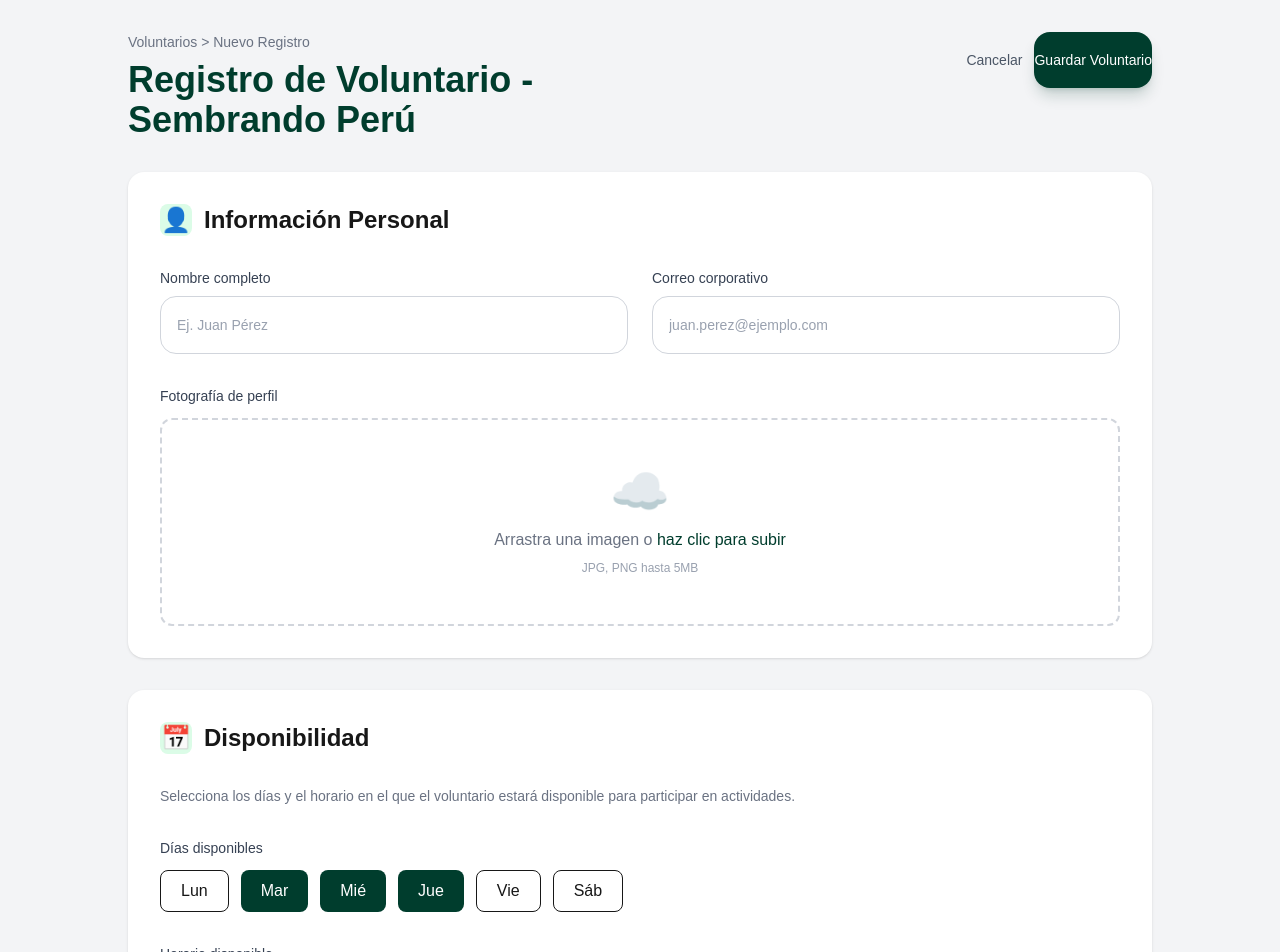
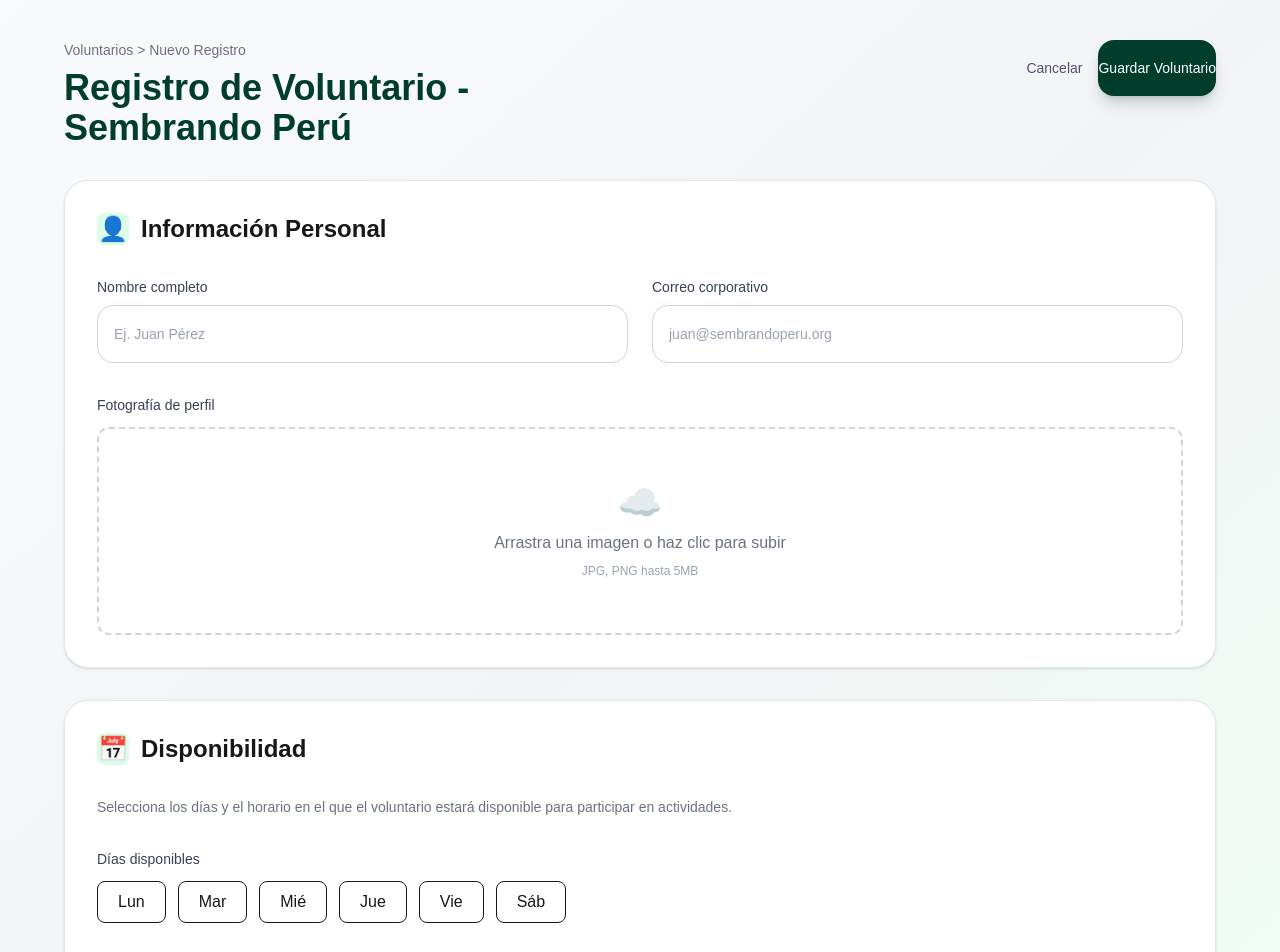
Before and after one commit to Jhair-Martel25/SISTEMAS_INFLUENCERS_FRONTEND, a Next.js app: page /voluntarios/registro in a window 1280 px wide. Shown: the top 952 px of the page. Built offline with nearby package versions, Linux system fonts and the light colour scheme; no server answers.

Commit message:
Mejora formulario de registro de voluntarios

```diff
--- a/src/app/dashboard/page.tsx
+++ b/src/app/dashboard/page.tsx
@@ -163,7 +163,10 @@
             </p>
           </Link>
 
-          <div className="bg-white rounded-2xl p-6 shadow-sm border border-gray-100 hover:shadow-md transition-shadow">
+          <Link
+            href="/voluntarios/registro"
+            className="bg-white rounded-2xl p-6 shadow-sm border border-gray-100 hover:shadow-lg hover:-translate-y-1 transition-all duration-300 block cursor-pointer"
+          >
             <div className="w-12 h-12 rounded-xl bg-[#20D18F]/10 flex items-center justify-center mb-4">
               <svg
                 xmlns="http://www.w3.org/2000/svg"
@@ -181,13 +184,15 @@
                 <line x1="8" y1="12" x2="16" y2="12" />
               </svg>
             </div>
+
             <h3 className="font-semibold text-gray-900">
               Registro de Voluntarios
             </h3>
+
             <p className="text-sm text-gray-500 mt-1">
               Añade nuevos voluntarios al sistema
             </p>
-          </div>
+          </Link>
         </div>
 
         <div className="bg-white rounded-2xl p-8 shadow-sm border border-gray-100">
--- a/src/app/voluntarios/registro/page.tsx
+++ b/src/app/voluntarios/registro/page.tsx
@@ -1,10 +1,43 @@
+"use client";
+import { useState } from "react";
 import { Button } from "@/components/ui/Button";
 import { InputField } from "@/components/ui/InputField";
 
 export default function RegistroVoluntarioPage() {
+    const [nombre, setNombre] = useState("");
+    const [correo, setCorreo] = useState("");
+    const [foto, setFoto] = useState<File | null>(null);
+    const [preview, setPreview] = useState<string | null>(null);
+    const [diasSeleccionados, setDiasSeleccionados] = useState<string[]>([]);
+    const [horaInicio, setHoraInicio] = useState("");
+    const [horaFin, setHoraFin] = useState("");
+    const handleImage = (e: React.ChangeEvent<HTMLInputElement>) => {
+        const file = e.target.files?.[0];
+        if (!file) return;
+        setFoto(file);
+        setPreview(URL.createObjectURL(file));
+    };
+    const toggleDia = (dia: string) => {
+        if (diasSeleccionados.includes(dia)) {
+            setDiasSeleccionados(diasSeleccionados.filter(d => d !== dia));
+        } else {
+            setDiasSeleccionados([...diasSeleccionados, dia]);
+        }
+    };
+    const guardarVoluntario = () => {
+        const voluntario = {
+            nombre,
+            correo,
+            foto,
+            diasDisponibles: diasSeleccionados,
+            horaInicio,
+            horaFin,
+        };
+        console.log("Datos del voluntario:", voluntario);
+    };
     return (
-        <main className="min-h-screen bg-gray-100 p-8">
-            <div className="max-w-5xl mx-auto">
+        <main className="min-h-screen bg-gradient-to-br from-slate-50 via-gray-100 to-green-50 py-10 px-6">
+            <div className="max-w-6xl mx-auto">
                 {/* Encabezado */}
                 <div className="flex justify-between items-start mb-8">
                     <div>
@@ -17,17 +50,18 @@
                             Sembrando Perú
                         </h1>
                     </div>
-                    <div className="flex gap-3">
+                    <div className="flex gap-4">
                         <Button variant="ghost">
                             Cancelar
                         </Button>
-                        <Button>
+
+                        <Button onClick={guardarVoluntario}>
                             Guardar Voluntario
                         </Button>
                     </div>
                 </div>
                 {/* Información Personal */}
-                <div className="bg-white rounded-2xl shadow-sm p-8 mb-8">
+                <div className="bg-white rounded-3xl border border-gray-200 shadow-sm hover:shadow-xl hover:-translate-y-1 transition-all duration-300 p-8 mb-8">
                     <h2 className="text-2xl font-semibold mb-8 flex items-center gap-3">
                         <span className="w-8 h-8 rounded-lg bg-green-100 flex items-center justify-center">
                             👤
@@ -38,11 +72,15 @@
                         <InputField
                             label="Nombre completo"
                             placeholder="Ej. Juan Pérez"
+                            value={nombre}
+                            onChange={(e) => setNombre(e.target.value)}
                         />
                         <InputField
                             label="Correo corporativo"
                             type="email"
-                            placeholder="juan.perez@ejemplo.com"
+                            placeholder="juan@sembrandoperu.org"
+                            value={correo}
+                            onChange={(e) => setCorreo(e.target.value)}
                         />
                     </div>
                     <div className="mt-8">
@@ -50,23 +88,36 @@
                             Fotografía de perfil
                         </label>
                         <div className="border-2 border-dashed border-gray-300 rounded-xl h-52 flex flex-col items-center justify-center text-gray-500 hover:border-[#003D2D] transition">
-                            <div className="text-5xl mb-3">
-                                ☁️
-                            </div>
-                            <p>
-                                Arrastra una imagen o
-                                <span className="text-[#003D2D] font-medium">
-                                    {" "}haz clic para subir
-                                </span>
-                            </p>
-                            <p className="text-xs text-gray-400 mt-2">
-                                JPG, PNG hasta 5MB
-                            </p>
+                            {/* Input oculto que procesa el archivo */}
+                            <input
+                                type="file"
+                                accept="image/png,image/jpeg"
+                                onChange={handleImage}
+                                className="hidden"
+                                id="foto"
+                            />
+
+                            {/* Label que hace de botón visible */}
+                            <label htmlFor="foto" className="cursor-pointer flex flex-col items-center justify-center w-full h-full gap-2">
+                                {preview ? (
+                                    <img src={preview} alt="Preview" className="w-36 h-36 rounded-full object-cover"/>
+                                ) : (
+                                    <>
+                                        <span className="text-4xl">☁️</span>
+                                        <span className="font-medium">
+                                            Arrastra una imagen o haz clic para subir
+                                        </span>
+                                        <span className="text-xs text-gray-400">
+                                            JPG, PNG hasta 5MB
+                                        </span>
+                                    </>
+                                )}
+                            </label>
                         </div>
                     </div>
                 </div>
                 {/* Disponibilidad */}
-                <div className="bg-white rounded-2xl shadow-sm p-8">
+                <div className="bg-white rounded-3xl border border-gray-200 shadow-sm hover:shadow-xl hover:-translate-y-1 transition-all duration-300 p-8 mb-8">
                     <h2 className="text-2xl font-semibold mb-8 flex items-center gap-3">
                         <span className="w-8 h-8 rounded-lg bg-green-100 flex items-center justify-center">
                             📅
@@ -82,22 +133,12 @@
                             Días disponibles
                         </label>
                         <div className="flex flex-wrap gap-3">
-                            <button className="px-5 py-2 rounded-lg border">Lun</button>
-                            <button className="px-5 py-2 rounded-lg bg-[#003D2D] text-white">
-                                Mar
-                            </button>
-                            <button className="px-5 py-2 rounded-lg bg-[#003D2D] text-white">
-                                Mié
-                            </button>
-                            <button className="px-5 py-2 rounded-lg bg-[#003D2D] text-white">
-                                Jue
-                            </button>
-                            <button className="px-5 py-2 rounded-lg border">
-                                Vie
-                            </button>
-                            <button className="px-5 py-2 rounded-lg border">
-                                Sáb
-                            </button>
+                            <button type="button" onClick={() => toggleDia("Lun")} className={`px-5 py-2 rounded-lg transition-all duration-300 ${diasSeleccionados.includes("Lun") ? "bg-[#003D2D] text-white" : "border"} `} >Lun</button>
+                            <button type="button" onClick={() => toggleDia("Mar")} className={`px-5 py-2 rounded-lg transition-all duration-300 ${diasSeleccionados.includes("Mar") ? "bg-[#003D2D] text-white" : "border"} `} >Mar</button>
+                            <button type="button" onClick={() => toggleDia("Mié")} className={`px-5 py-2 rounded-lg transition-all duration-300 ${diasSeleccionados.includes("Mié") ? "bg-[#003D2D] text-white" : "border"} `} >Mié</button>
+                            <button type="button" onClick={() => toggleDia("Jue")} className={`px-5 py-2 rounded-lg transition-all duration-300 ${diasSeleccionados.includes("Jue") ? "bg-[#003D2D] text-white" : "border"} `} >Jue</button>
+                            <button type="button" onClick={() => toggleDia("Vie")} className={`px-5 py-2 rounded-lg transition-all duration-300 ${diasSeleccionados.includes("Vie") ? "bg-[#003D2D] text-white" : "border"} `} >Vie</button>
+                            <button type="button" onClick={() => toggleDia("Sáb")} className={`px-5 py-2 rounded-lg transition-all duration-300 ${diasSeleccionados.includes("Sáb") ? "bg-[#003D2D] text-white" : "border"} `} >Sáb</button>
                         </div>
                     </div>
                     {/* Horario disponible */}
@@ -112,7 +153,9 @@
                                 </label>
                                 <input
                                     type="time"
-                                    className="w-full rounded-xl border border-gray-300 px-4 py-3 focus:outline-none focus:ring-2 focus:ring-[#003D2D] focus:border-[#003D2D]"
+                                    value={horaInicio}
+                                    onChange={(e) => setHoraInicio(e.target.value)}
+                                    className="w-full rounded-xl border border-gray-300 px-4 py-3 focus:outline-none focus:ring-2 focus:ring-[#003D2D] transition-all duration-300"
                                 />
                             </div>
                             <div>
@@ -121,7 +164,9 @@
                                 </label>
                                 <input
                                     type="time"
-                                    className="w-full rounded-xl border border-gray-300 px-4 py-3 focus:outline-none focus:ring-2 focus:ring-[#003D2D] focus:border-[#003D2D]"
+                                    value={horaFin}
+                                    onChange={(e) => setHoraFin(e.target.value)}
+                                    className="w-full rounded-xl border border-gray-300 px-4 py-3 focus:outline-none focus:ring-2 focus:ring-[#003D2D] transition-all duration-300"
                                 />
                             </div>
                         </div>
```
